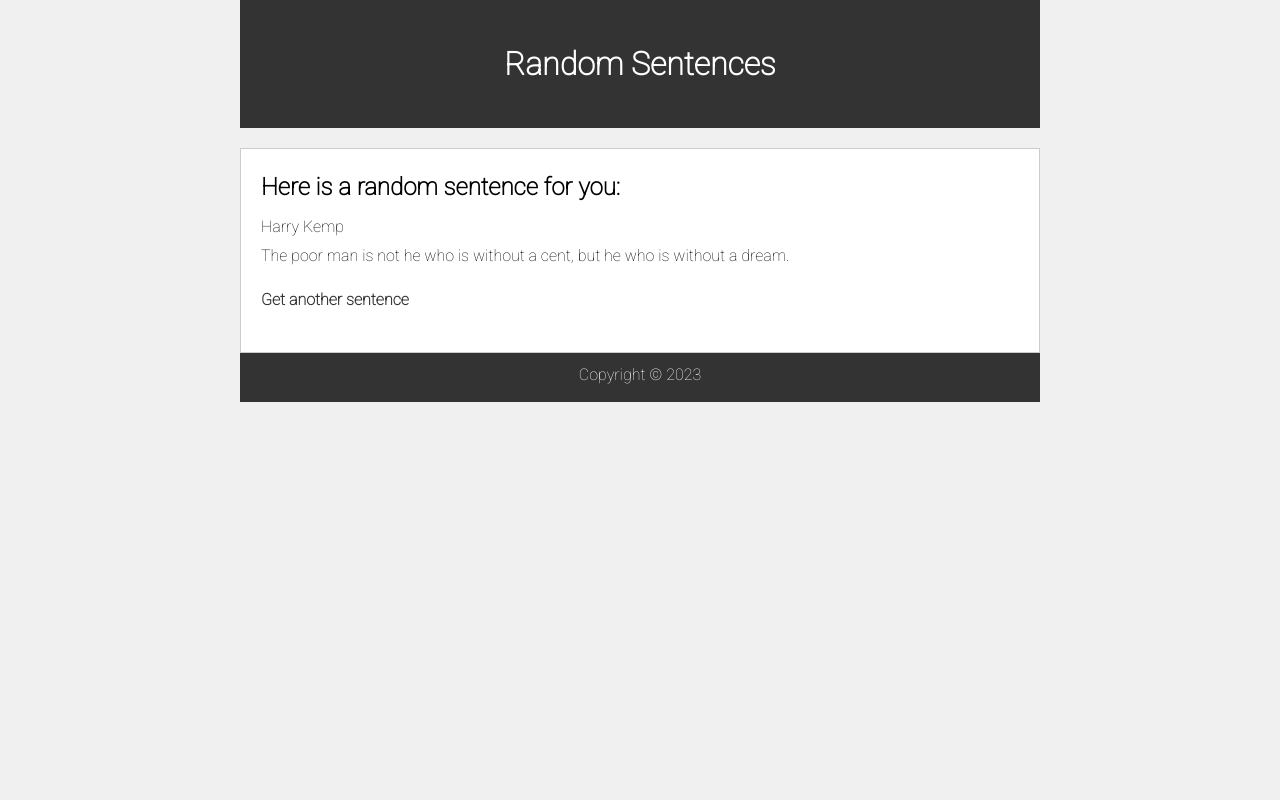
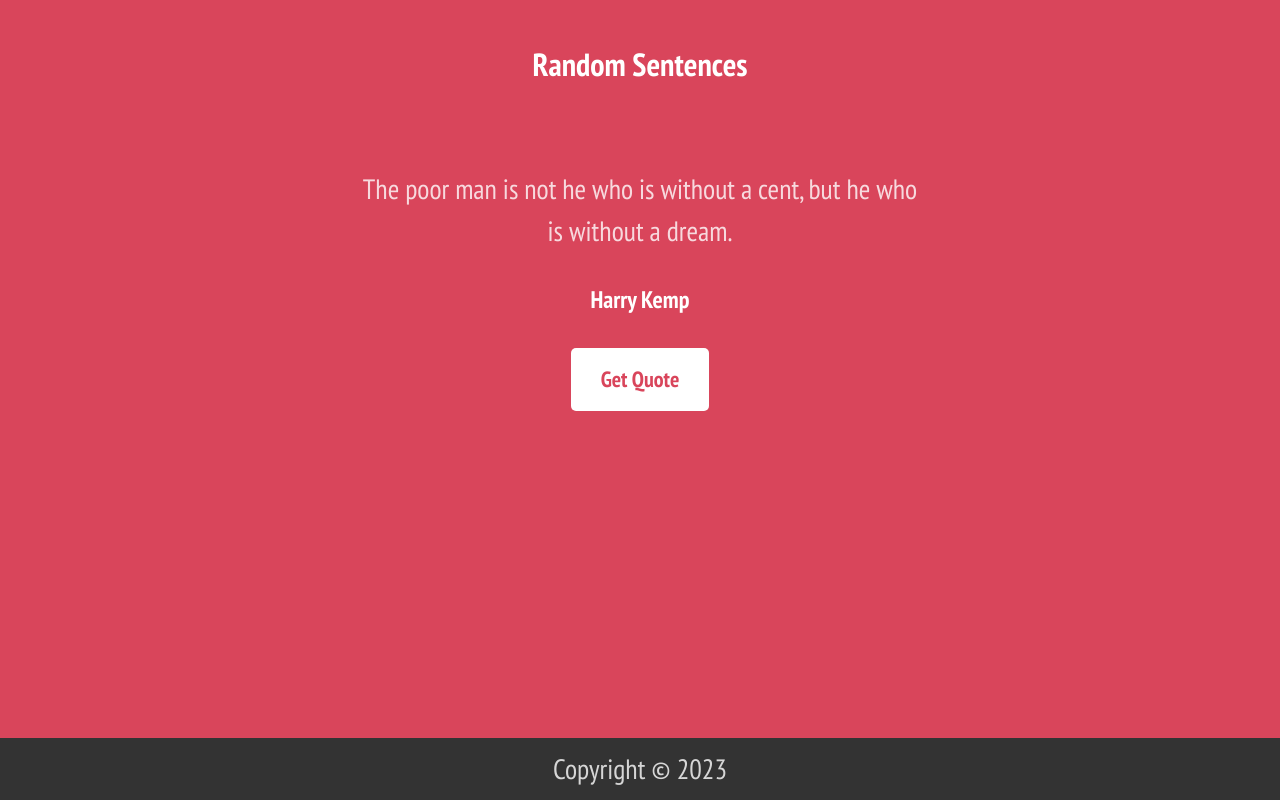
Before and after one commit to flexer89/Flask-quotes-app, a Flask app: page / in a window 1280 px wide. Run offline with Flask 3, Linux system fonts and the light colour scheme.

Commit message:
Site design update

```diff
--- a/app.py
+++ b/app.py
@@ -14,8 +14,8 @@ def index():
 
     # Randomly select a sentence.
     selected_sentence = random.choice(sentences)
-    sentence = selected_sentence[0]
-    author = selected_sentence[1]
+    sentence = selected_sentence[1]
+    author = selected_sentence[0]
 
     # Render the template with the random sentence.
     return render_template("index.html", sentence=sentence, author=author)
--- a/static/styles/style.css
+++ b/static/styles/style.css
@@ -1,90 +1,74 @@
-/* style.css */
-
-/* Resetowanie stylów domyślnych */
 * {
   margin: 0;
   padding: 0;
   box-sizing: border-box;
 }
 
-/* Globalne style */
 body {
-  font-family: 'Roboto', sans-serif;
+  font-family: 'PT Sans Narrow', sans-serif;
   font-weight: 100;
+  color: #fff;
   line-height: 1.5;
   background-color: #f0f0f0;
+  background-color: #d9455b;
+  display: flex;
+  flex-direction: column;
+  height: 100vh;
 }
 
+
 .container {
-  max-width: 800px;
   margin: 0 auto;
   padding: 20px;
+  text-align: center;
 }
 
-header.container {
-  text-align: center;
-  background-color: #333;
-  color: #fff;
-}
 
 header.container h1 {
   font-size: 32px;
+  text-align: center;
   padding: 20px;
 }
 
 main.container {
-  background-color: #fff;
   margin-top: 20px;
   padding: 20px;
-  border: 1px solid #ccc;
-}
-
-section {
-  margin-bottom: 20px;
+  max-width: 600px;
+  display: flex;
+  flex-direction: column;
+  align-items: center;
 }
 
 h2 {
-  font-size: 24px;
-  margin-bottom: 10px;
+  font-weight: 700;
+  padding: 30px;
 }
-
 p {
-  margin-bottom: 5px;
+  font-size: 28px;
+  opacity: 0.8;
 }
 
 a {
-  color: #333;
+  padding: 15px 30px;
+  border-radius: 5px;
+  font-size: 22px;
+  background-color: #fff;
+  color: #d9455b;
   text-decoration: none;
   font-weight: bold;
+  display: block;
 }
 
 a:hover {
-  text-decoration: underline;
+
 }
+
 
 footer.container {
   text-align: center;
   background-color: #333;
-  color: #fff;
   padding: 10px;
+  position: absolute;
+  bottom: 0;
+  width: 100%;
 }
-
-/* Responsywność */
-@media (max-width: 600px) {
-  header.container h1 {
-    font-size: 24px;
-    padding: 10px;
-  }
-
-  main.container {
-    padding: 10px;
-  }
-
-  h2 {
-    font-size: 20px;
-  }
-
-  footer.container {
-    padding: 5px;
-  }
-}
--- a/templates/index.html
+++ b/templates/index.html
@@ -7,21 +7,16 @@
   <link rel= "stylesheet" type= "text/css" href= "{{ url_for('static',filename='styles/style.css') }}">
   <link rel="preconnect" href="https://fonts.googleapis.com">
 <link rel="preconnect" href="https://fonts.gstatic.com" crossorigin>
-<link href="https://fonts.googleapis.com/css2?family=Roboto:wght@100&display=swap" rel="stylesheet">
+<link href="https://fonts.googleapis.com/css2?family=PT+Sans+Narrow:wght@400;700&display=swap" rel="stylesheet">
 </head>
 <body>
   <header class="container">
     <h1>Random Sentences</h1>
   </header>
   <main class="container">
-    <section>
-      <h2>Here is a random sentence for you:</h2>
       <p>{{ sentence }}</p>
-      <p>{{ author }}</p>
-    </section>
-    <section>
-      <a href="/">Get another sentence</a>
-    </section>
+      <h2>{{ author }}</h2>
+      <a href="/">Get Quote</a>
   </main>
   <footer class="container">
     <p>Copyright &copy; 2023</p>
```
